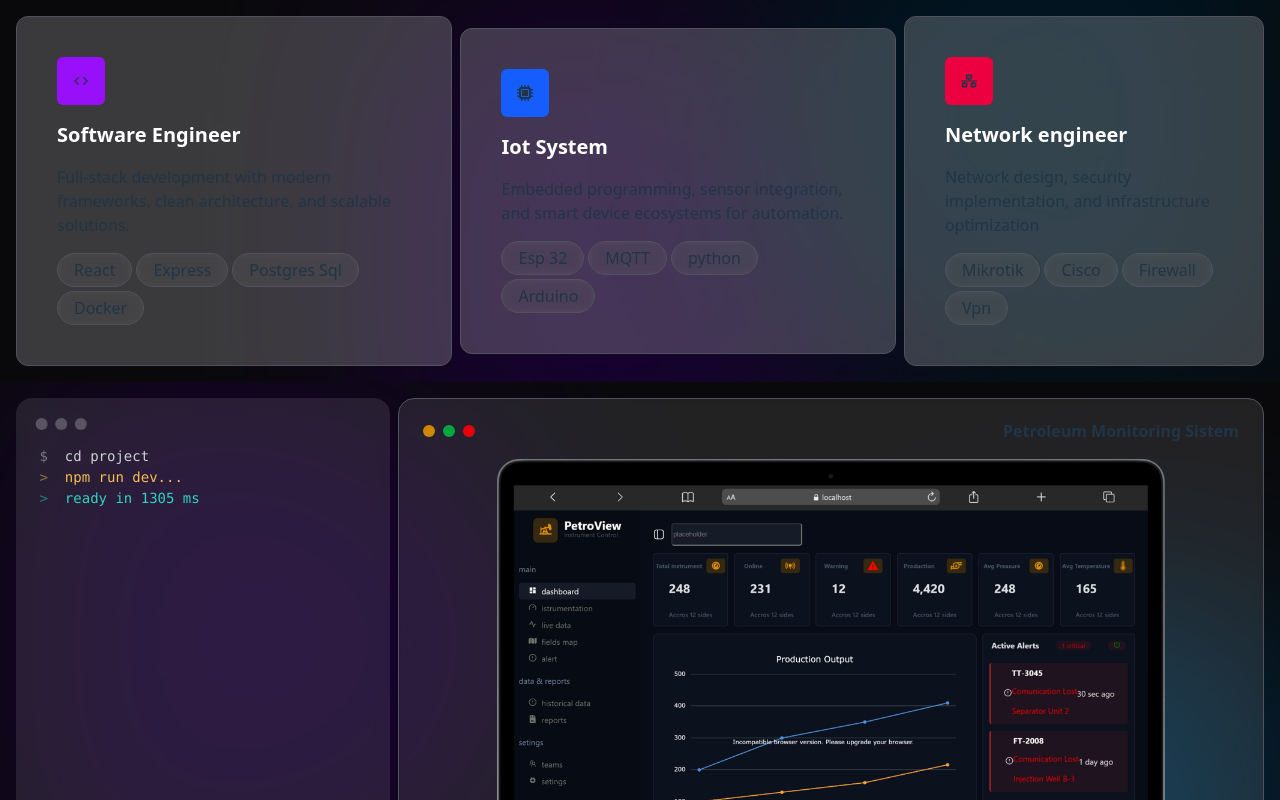
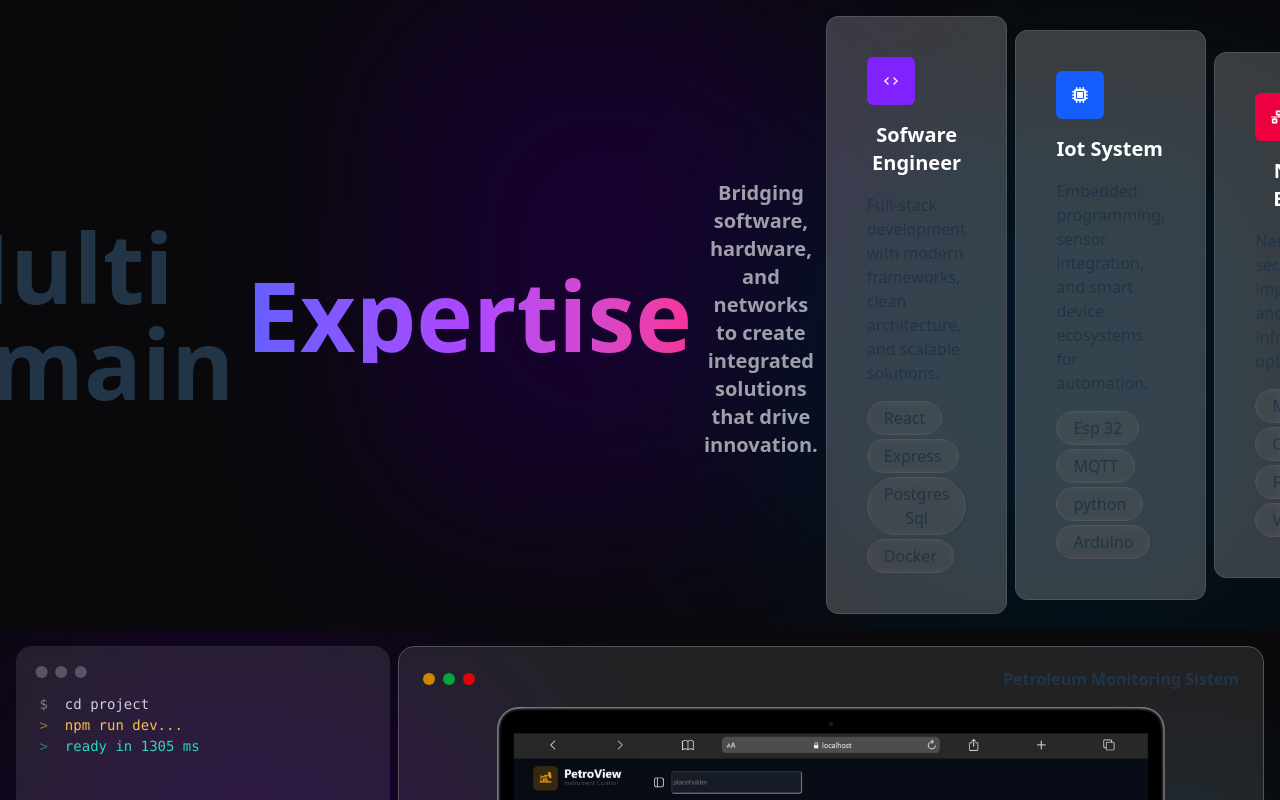
Before and after one commit to adibmisbahul/portofolio, a React (Vite) app: page / in a window 1280 px wide. Shown: the part 800-1600 px from the top of the page. Built offline with nearby package versions, Linux system fonts and the light colour scheme.

Commit message:
cleaning code

```diff
--- a/src/components/Card.jsx
+++ b/src/components/Card.jsx
@@ -1,15 +1,57 @@
-export default function Card(props) {
-  const { icon, title, description, children, bgIcon } = props;
+import TagText from "./TagText";
+import { IoMdCode } from "react-icons/io";
+import { FaMicrochip } from "react-icons/fa6";
+import { FaNetworkWired } from "react-icons/fa";
+
+export default function Card() {
+  const dataCard = [
+    {
+      icon: <IoMdCode color="white" />,
+      title: "Sofware Engineer",
+      bgIcon: "bg-violet-600",
+      description:
+        "Full-stack development with modern frameworks, clean architecture, and scalable solutions.",
+      tag: ["React", "Express", "Postgres Sql", "Docker"],
+    },
+    {
+      icon: <FaMicrochip color="white" />,
+      title: "Iot System",
+      bgIcon: "bg-blue-600",
+      description:
+        "Embedded programming, sensor integration, and smart device ecosystems for automation.",
+      tag: ["Esp 32", "MQTT", "python", "Arduino"],
+    },
+    {
+      icon: <FaNetworkWired color="white" />,
+      title: "Network Engineer",
+      bgIcon: "bg-rose-600",
+      description:
+        "Network design, security implementation, and infrastructure optimization",
+      tag: ["Mikrotik", "Cisco", "Firewall", , "Vpn"],
+    },
+  ];
   return (
-    <div
-      className={`flex items-center justify-center border border-zinc-600 rounded-xl bg-white/20 gap-5 hover:${bgIcon} cursor-pointer`}
-    >
-      <main className="flex flex-col items-start p-10 gap-4">
-        <span className={`p-4 ${bgIcon} rounded-md`}>{icon}</span>
-        <h1 className="text-white text-xl font-semibold">{title}</h1>
-        <p className=" text-start">{description}</p>
-        <footer className="flex gap-1 flex-wrap">{children}</footer>
-      </main>
-    </div>
+    <>
+      {dataCard.map((item) => {
+        return (
+          <div
+            className={`flex items-center justify-center border border-zinc-600 rounded-xl bg-white/20 gap-5 cursor-pointer `}
+          >
+            <main className="flex flex-col items-start p-10 gap-4">
+              <span className={`p-4 ${item.bgIcon} rounded-md`}>
+                {item.icon}
+              </span>
+              <h1 className="text-white text-xl font-semibold">{item.title}</h1>
+              <p className=" text-start">{item.description}</p>
+              <footer className="flex gap-1 flex-wrap">
+                {item.tag.map((value) => {
+                  return <TagText title={value} />;
+                })}
+              </footer>
+            </main>
+          </div>
+        );
+      })}
+    </>
   );
 }
--- /dev/null
+++ b/src/components/MockupCode.jsx
@@ -0,0 +1,15 @@
+export default function MockupCode() {
+  return (
+    <div className="mockup-code w-full flex flex-col items-start bg-white/10 backdrop-blur-sm">
+      <pre data-prefix="$">
+        <code>cd project</code>
+      </pre>
+      <pre data-prefix=">" className="text-warning">
+        <code>npm run dev...</code>
+      </pre>
+      <pre data-prefix=">" className="text-success">
+        <code>ready in 1305 ms</code>
+      </pre>
+    </div>
+  );
+}
--- a/src/pages/dashboard.jsx
+++ b/src/pages/dashboard.jsx
@@ -4,10 +4,10 @@ import { FaNetworkWired } from "react-icons/fa";
 import { FaGithub } from "react-icons/fa";
 import { FaLinkedin } from "react-icons/fa";
 import { FaInstagram } from "react-icons/fa6";
-import TagText from "../components/TagText";
 import Card from "../components/Card";
 import Tag from "../components/Tag";
 import CardProject from "../components/CardProject";
+import MockupCode from "../components/MockupCode";
 
 export default function Dashboard() {
   const firstTag = [
@@ -68,54 +68,22 @@ export default function Dashboard() {
       </div>
       <div className=" p-4 flex flex-col items-center justify-center gap-2 bg-zinc-950 relative overflow-hidden z-10 md:flex-row">
         <div class="absolute -z-10 size-130 brightness-20 bg-violet-700 top-0 rounded-r-full blur-[100px]"></div>
-        <Card
-          icon={<IoMdCode />}
-          title="Software Engineer"
-          description="Full-stack development with modern frameworks, clean architecture, and scalable solutions."
-          bgIcon="bg-purple-600"
-        >
-          <TagText title="React" />
-          <TagText title="Express" />
-          <TagText title="Postgres Sql" />
-          <TagText title="Docker" />
-        </Card>
-        <Card
-          icon={<FaMicrochip />}
-          title="Iot System"
-          description="Embedded programming, sensor integration, and smart device ecosystems for automation."
-          bgIcon="bg-blue-600"
-        >
-          <TagText title="Esp 32" />
-          <TagText title="MQTT" />
-          <TagText title="python" />
-          <TagText title="Arduino" />
-        </Card>
-        <Card
-          icon={<FaNetworkWired />}
-          title="Network engineer"
-          description="Network design, security implementation, and infrastructure optimization"
-          bgIcon="bg-rose-600"
-        >
-          <TagText title="Mikrotik" />
-          <TagText title="Cisco" />
-          <TagText title="Firewall" />
-          <TagText title="Vpn" />
-        </Card>
+        <h1 className="text-5xl font-semibold md:text-8xl md:font-semibold">
+          Multi Domain
+        </h1>
+        <h1 className="font-semibold text-5xl m-1 text-transparent bg-gradient-to-r from-indigo-500 via-purple-500 to-pink-500 bg-clip-text xl:text-8xl">
+          Expertise
+        </h1>
+        <p className="w-2/3 text-sm mt-2 font-semibold text-zinc-400 md:text-xl">
+          Bridging software, hardware, and networks to create integrated
+          solutions that drive innovation.
+        </p>
+        <Card />
         <div class="absolute -z-10 size-130 brightness-20 bg-sky-700 bottom-0 right-0 rounded-l-full blur-[100px]"></div>
       </div>
       <div className="p-4 bg-zinc-950 flex flex-col gap-2 relative z-10 overflow-hidden md:flex-row">
         <div class="absolute -z-10 size-130 brightness-20 bg-violet-700 top-0 rounded-r-full blur-[100px] "></div>
-        <div className="mockup-code w-full flex flex-col items-start bg-white/10 backdrop-blur-sm">
-          <pre data-prefix="$">
-            <code>cd project</code>
-          </pre>
-          <pre data-prefix=">" className="text-warning">
-            <code>npm run dev...</code>
-          </pre>
-          <pre data-prefix=">" className="text-success">
-            <code>ready in 1305 ms</code>
-          </pre>
-        </div>
+        <MockupCode />
         <CardProject />
         <div class="absolute -z-10 size-100 brightness-40 bg-sky-700 bottom-0 right-0 rounded-l-full blur-[100px]"></div>
       </div>
```
